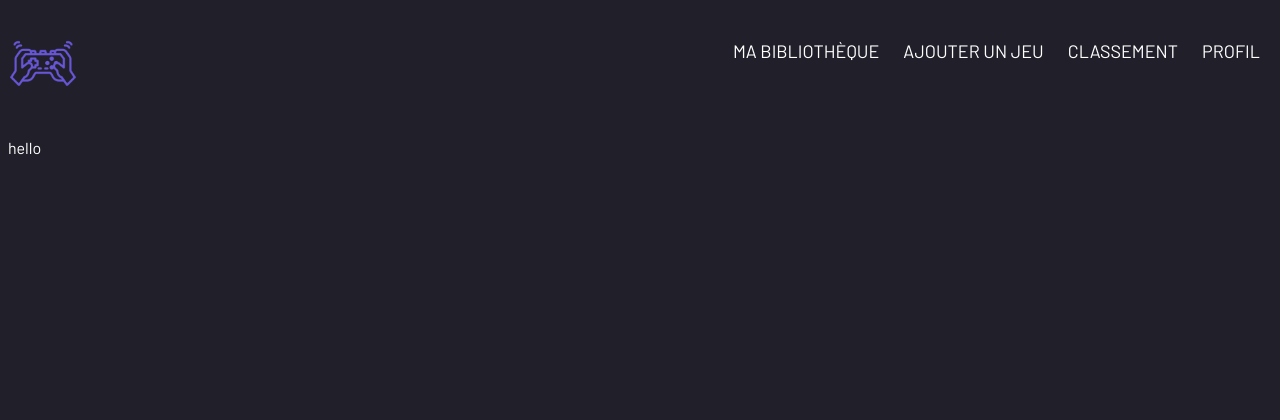
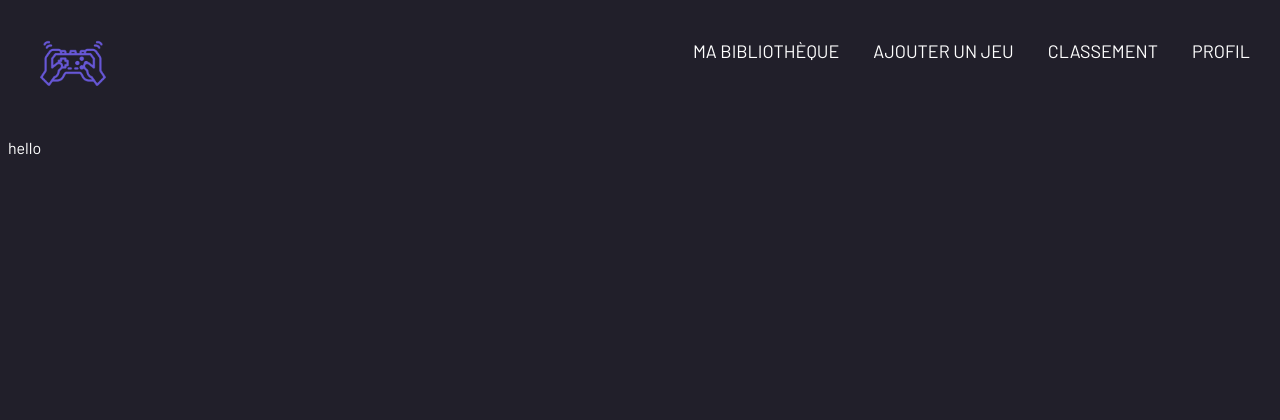
Before and after one commit to D-Lilian/game_collection, a PHP site: template view/viewHome.php in a window 1280 px wide. Shown: the top 420 px of the page. Run offline with PHP 8.4, Linux system fonts and the light colour scheme; the template is opened without the code that fills it, so the values that code supplies are empty.

Commit message:
updating main again due to margin

```diff
--- a/assets/css/main.css
+++ b/assets/css/main.css
@@ -19,6 +19,7 @@ h1, p, input, button, a{
 .logo{
     width: 100px;
     width: 70px;
+    margin-left: 30px;
   }
 
 .header {
@@ -51,3 +52,7 @@ h1, p, input, button, a{
 .header-right {
     float: right;
 }
+
+a{
+    margin-right: 10px;
+}
```
